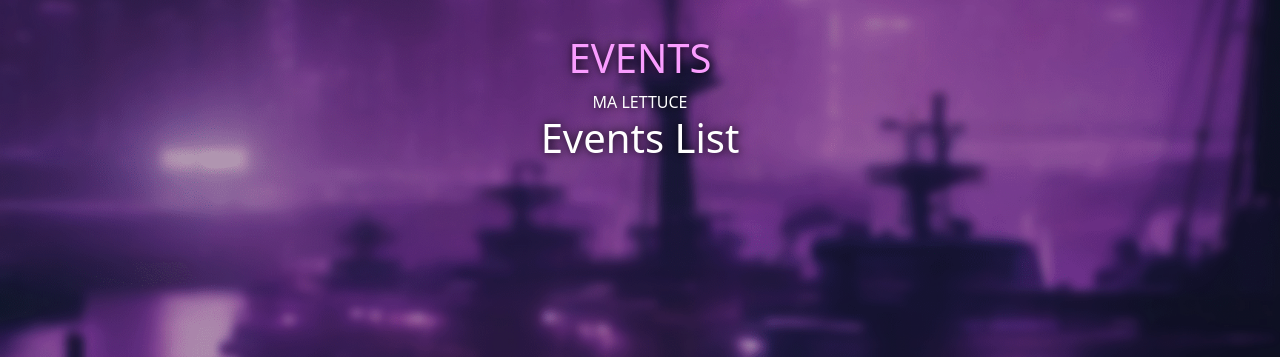
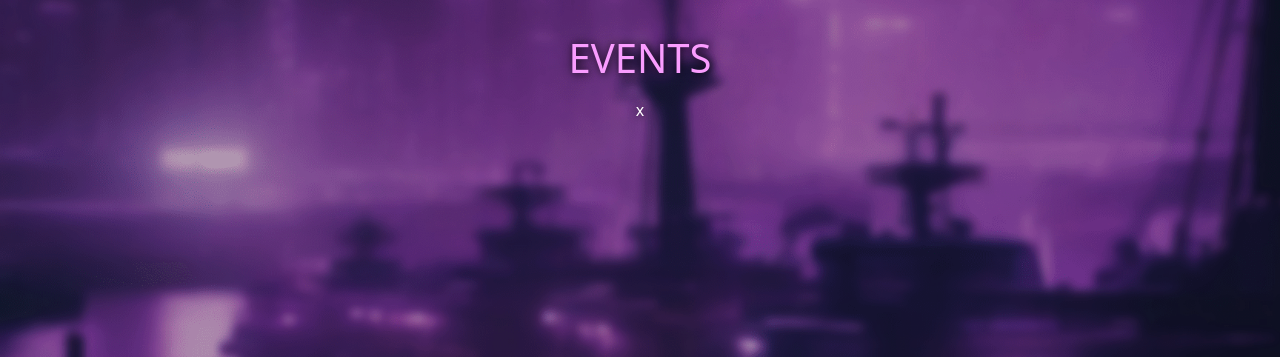
Before and after one commit to ngu-dot-json/HappenHarbor, a Django app: page /events_list in a window 1280 px wide. Shown: the part 66-423 px from the top of the page. Run offline with Django 4.2, Linux system fonts and the light colour scheme; data that the repository does not hold is empty; some libraries are stand-ins or nearby versions.

Commit message:
event_list cleanup

```diff
--- a/Codebase/events/templates/events/events_list.html
+++ b/Codebase/events/templates/events/events_list.html
@@ -1,11 +1,5 @@
 {% extends 'events/base.html' %}
 <!DOCTYPE html>
-<html lang="en">
-    <head>
-        <meta charset="UTF-8">
-        <meta name="viewport" content="width=device-width, initial-scale=1.0">
-        <title>Events List</title>
-    </head>
 
 {% block content %}
 
@@ -20,20 +14,14 @@
 
         <h2>EVENTS</h2>
 
-        <a>MA LETTUCE</a>
-
         <body>
-            <h1>Events List</h1>
-
             <ul class="wasdada">
-                <h1>{{ events.event_id }}</h1>
                 {% for e in events %}
                     <h1>{{ e.event_id }}</h1>
                     <p> {{ e.e_name }} </p>
                 {% endfor %}
             </ul>
         </body>
-        </html>
-    </center>
+x    </center>
 
 {% endblock %}
```
